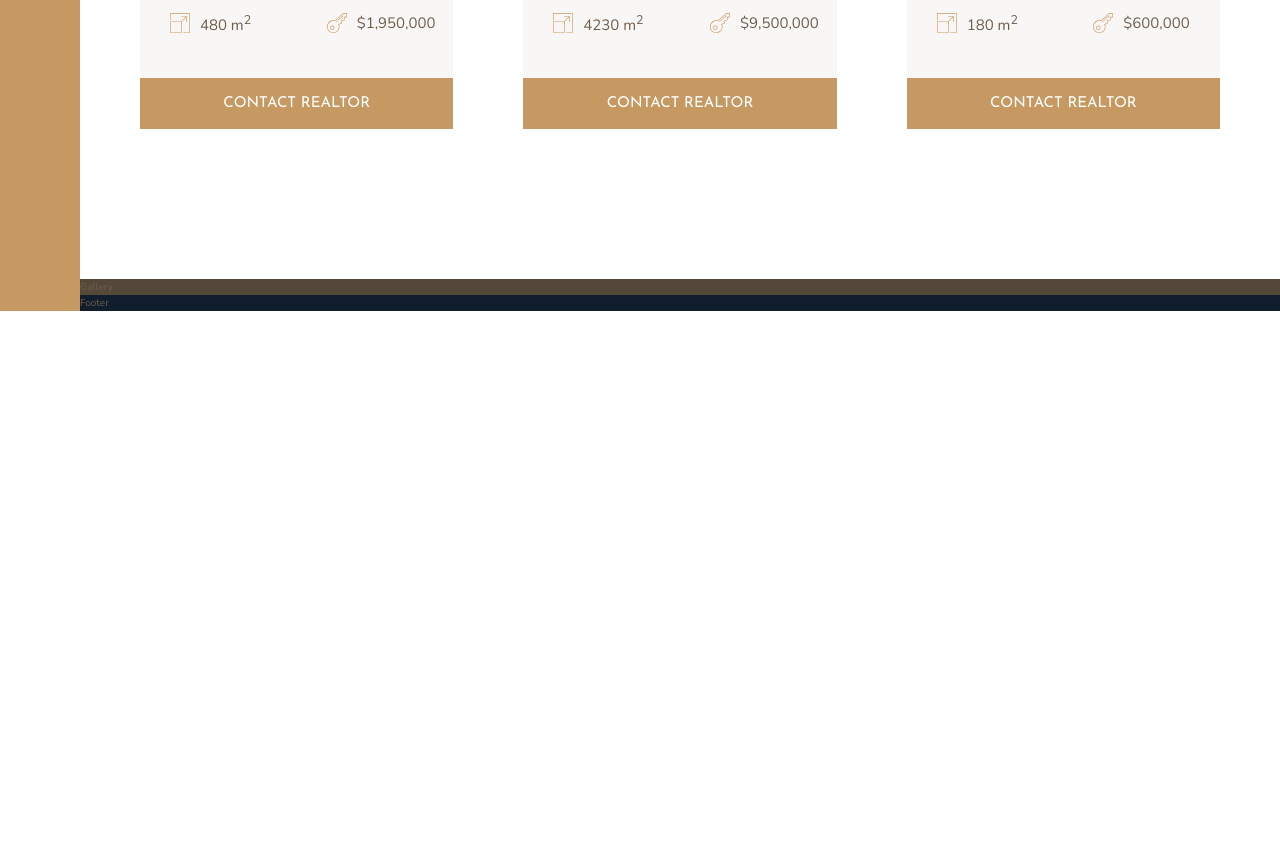
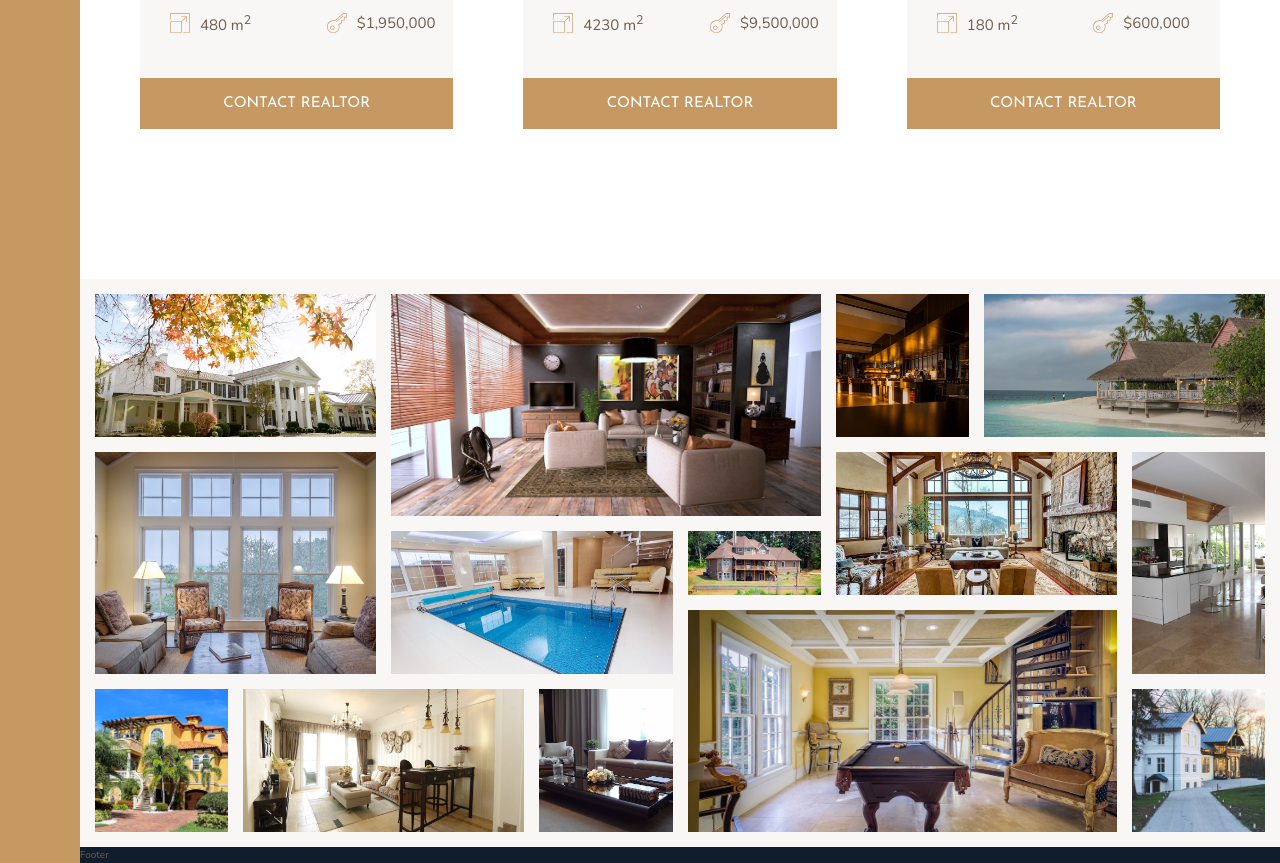
Before and after one commit to logansayan/nexter-website, a website: page index.html in a window 1280 px wide. Shown: the part 2851-3714 px from the top of the page. Before the commit the page ends 3162 px from the top, so only its background shows below. Drawn offline with nearby package versions, Linux system fonts and the light colour scheme.

Commit message:
complete gallery section

```diff
--- a/index.html
+++ b/index.html
@@ -305,7 +305,61 @@
         </section>
 
         <section class="gallery">
-            Gallery
+            <figure class="gallery__item gallery__item--1">
+                <img src="./img/gal-1.jpeg" alt="Gallery image 1" class="gallery__img">
+            </figure>
+
+            <figure class="gallery__item gallery__item--2">
+                <img src="./img/gal-2.jpeg" alt="Gallery image 2" class="gallery__img">
+            </figure>
+
+            <figure class="gallery__item gallery__item--3">
+                <img src="./img/gal-3.jpeg" alt="Gallery image 3" class="gallery__img">
+            </figure>
+
+            <figure class="gallery__item gallery__item--4">
+                <img src="./img/gal-4.jpeg" alt="Gallery image 4" class="gallery__img">
+            </figure>
+
+            <figure class="gallery__item gallery__item--5">
+                <img src="./img/gal-5.jpeg" alt="Gallery image 5" class="gallery__img">
+            </figure>
+
+            <figure class="gallery__item gallery__item--6">
+                <img src="./img/gal-6.jpeg" alt="Gallery image 6" class="gallery__img">
+            </figure>
+
+            <figure class="gallery__item gallery__item--7">
+                <img src="./img/gal-7.jpeg" alt="Gallery image 7" class="gallery__img">
+            </figure>
+
+            <figure class="gallery__item gallery__item--8">
+                <img src="./img/gal-8.jpeg" alt="Gallery image 8" class="gallery__img">
+            </figure>
+
+            <figure class="gallery__item gallery__item--9">
+                <img src="./img/gal-9.jpeg" alt="Gallery image 9" class="gallery__img">
+            </figure>
+
+            <figure class="gallery__item gallery__item--10">
+                <img src="./img/gal-10.jpeg" alt="Gallery image 10" class="gallery__img">
+            </figure>
+
+            <figure class="gallery__item gallery__item--11">
+                <img src="./img/gal-11.jpeg" alt="Gallery image 11" class="gallery__img">
+            </figure>
+
+            <figure class="gallery__item gallery__item--12">
+                <img src="./img/gal-12.jpeg" alt="Gallery image 12" class="gallery__img">
+            </figure>
+
+            <figure class="gallery__item gallery__item--13">
+                <img src="./img/gal-13.jpeg" alt="Gallery image 13" class="gallery__img">
+            </figure>
+
+            <figure class="gallery__item gallery__item--14">
+                <img src="./img/gal-14.jpeg" alt="Gallery image 14" class="gallery__img">
+            </figure>
         </section>
 
         <footer class="footer">
--- a/sass/components/_gallery.scss
+++ b/sass/components/_gallery.scss
@@ -1,4 +1,88 @@
 .gallery {
-  background-color: $color-grey-dark-1;
+  background-color: $color-grey-light-1;
   grid-column: full-start / full-end;
+
+  display: grid;
+  grid-template-columns: repeat(8, 1fr);
+  grid-template-rows: repeat(7, 5vw);
+  grid-gap: 1.5rem;
+  padding: 1.5rem;
+
+  &__item {
+    &--1 {
+      grid-column: 1 / span 2;
+      grid-row: 1 / span 2;
+    }
+
+    &--2 {
+      grid-column: 3 / span 3;
+      grid-row: 1 / span 3;
+    }
+
+    &--3 {
+      grid-row: 1 / span 2;
+    }
+
+    &--4 {
+      grid-column: 7 / span 2;
+      grid-row: 1 / span 2;
+    }
+
+    &--5 {
+      grid-column: 1 / span 2;
+      grid-row: 3 / span 3;
+    }
+
+    &--6 {
+      grid-column: 3 / span 2;
+      grid-row: 4 / span 2;
+    }
+
+    &--7 {
+      grid-column: 5;
+    }
+
+    &--8 {
+      grid-column: 6 / span 2;
+      grid-row: 3 / span 2;
+    }
+
+    &--9 {
+      grid-column: 8;
+      grid-row: 3 / span 3;
+    }
+
+    &--10 {
+      grid-column: 1;
+      grid-row: 6 / span 2;
+    }
+
+    &--11 {
+      grid-column: 2 / span 2;
+      grid-row: 6 / span 2;
+    }
+
+    &--12 {
+      grid-column: 4;
+      grid-row: 6 / span 2;
+    }
+
+    &--13 {
+      grid-column: 5 / span 3;
+      grid-row: 5 / span 3;
+    }
+
+    &--14 {
+      grid-row: span 2;
+    }
+
+  }
+
+  &__img {
+    width: 100%;
+    height: 100%;
+    object-fit: cover;
+    display: block;
+  }
+
 }
```
Also changed, not shown: css/style.css.
